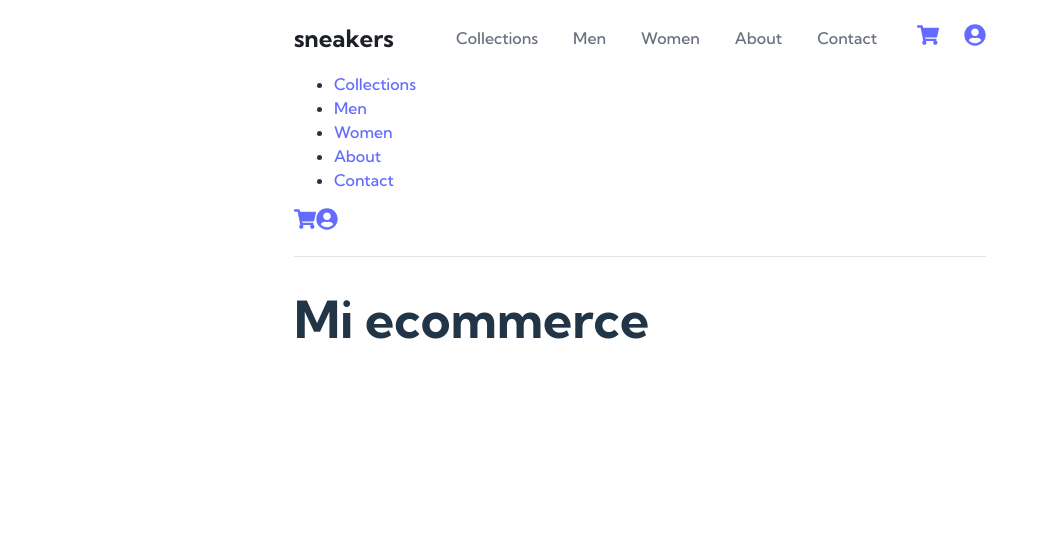
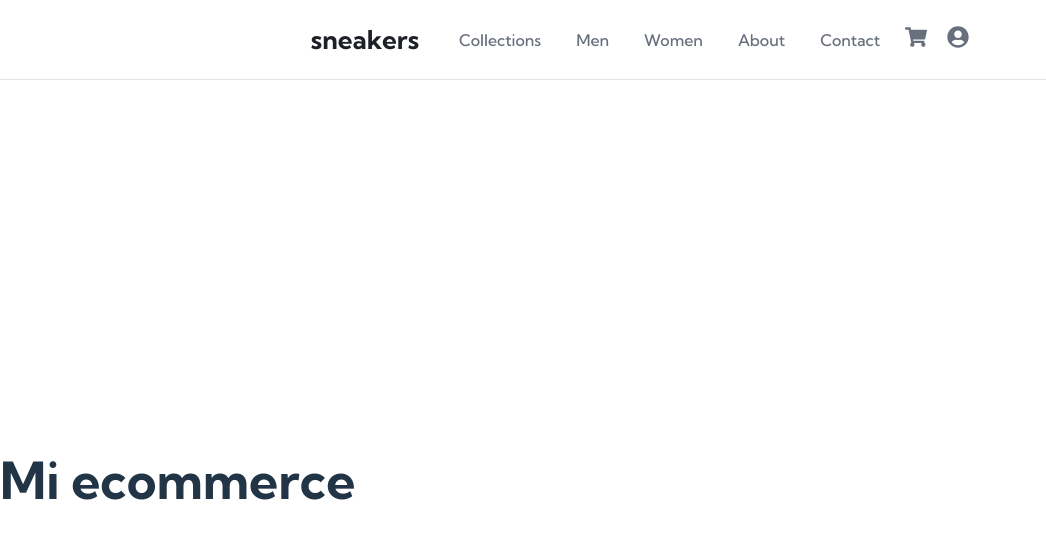
Before and after one commit to ceciliagutz/ecommerceproductpage, a React (Vite) app: page / in a window 1280 px wide. Shown: the top 538 px of the page, without its empty margins (0-1046 px from the left). Built offline with nearby package versions, Linux system fonts and the light colour scheme.

Commit message:
feat: limitar ancho en desktop, reordenar iconos, ajustar espacis, responsivo

```diff
--- a/index.html
+++ b/index.html
@@ -4,7 +4,7 @@
     <meta charset="UTF-8" />
     <link rel="icon" type="image/svg+xml" href="/vite.svg" />
     <meta name="viewport" content="width=device-width, initial-scale=1.0" />
-    <title>Vite + React</title>
+    <title>Ecommerce Product Page</title>
     <link href="https://fonts.googleapis.com/css2?family=Kumbh+Sans:wght@400;500;700&display=swap" rel="stylesheet">
   </head>
   <body>
--- a/src/components/navbar/navbar.css
+++ b/src/components/navbar/navbar.css
@@ -2,39 +2,64 @@ body {
   margin: 0;
   font-family: 'Kumbh Sans', sans-serif;
   background-color: white;
-  padding: 0;
-  display: block;
+  padding-top: 80px;
+
 }
 
-/* Navbar */
+
 .navbar {
-  display: grid;
-  grid-template-columns: auto 1fr auto; /* Logo | Menú | Iconos */
+  position: fixed;
+  top: 0;
+  width: 100%;
+  display: flex;
+  justify-content: center;
   align-items: center;
+  z-index: 1000;
+  background: white;
+  border-bottom: 1px solid #e4e4e4;
+}
+
+.navbar-container {
+  display: flex;
+ grid-template-columns: min-content 1fr min-content;
+  align-items: center;
+  justify-content: space-between;
   column-gap: 40px;
-  max-width: 1280px;      /* 👈 ahora más ancho */
-  margin: 0 auto;         /* centrado */
+  max-width: 1440px;
+  margin: 0 auto;
+  width: auto;
   padding: 20px 0;
-  background-color: white;
-  border-bottom: 1px solid #e4e4e4;
-  position: sticky;
-  top: 0;
-  z-index: 1000;
+  background: transparent;
+  border: none ;
+  border-radius: 0;
+  box-shadow: none;
+}
+.nav-left {
+  display: flex;
+  align-items: center;
+  gap: 32px;
+}
+
+.logo {
+  grid-column: 1;
 }
 
 .logo a {
   font-weight: 700;
-  font-size: 24px;
+  font-size: 26px;
   color: #1d2026;
   text-decoration: none;
+  display: block;
 }
 
 .nav-links {
+  grid-column: 2;
   display: flex;
-  gap: 35px;   /* separación entre links */
+  gap: 35px;
   list-style: none;
   margin: 0;
   padding: 0;
+  align-items: center;
 }
 
 .nav-links a {
@@ -46,59 +71,94 @@ body {
 }
 
 .nav-links a:hover {
-  color: #1d2026;
+  color: #ff7e1b;
 }
 
 .nav-icons {
+  grid-column: 3;
   display: flex;
-  gap: 28px; /* separación carrito/usuario */
+  gap: 20px;
   align-items: center;
+  justify-self: end;
+  margin-left: -15px;
+
 }
 
-.desktop-icons {
-  display: flex;
-  gap: 25px;
-}
 
 .menu-toggle {
   display: none;
   cursor: pointer;
   background: none;
+  border: none;
   color: #1d2026;
 }
+.close-menu {
+  display: none;
+}
+
 
 /* Responsive */
 @media (max-width: 1024px) {
   .navbar {
-    display: flex;
-    justify-content: space-between;
+    grid-template-columns: auto 1fr auto;
     padding: 15px 20px;
-  }
-
-  .nav-links {
-    position: absolute;
-    top: 70px;
-    left: 0;
-    width: 100%;
-    flex-direction: column;
-    background-color: #fff;
-    display: none;
-    padding: 20px;
-    gap: 15px;
-    box-shadow: 0 2px 5px rgba(0,0,0,0.1);
-  }
-
-  .nav-links.active {
-    display: flex;
-  }
-
-  .desktop-icons {
-    display: none;
   }
 
   .menu-toggle {
     display: block;
-    order: -1;
-    margin-right: auto;
+    grid-column: 1;
+  }
+
+  .logo {
+    grid-column: 2;
+    justify-self: center;
+    text-align: center;
+  }
+
+  .nav-icons {
+    grid-column: 3;
+    justify-self: center ;
+
+  }
+
+  .nav-links {
+    position: fixed;
+    top: 0px;
+    left: -100%;
+    width: min(80vw, 320px);
+    height: 100vh;
+    flex-direction: column;
+    background-color: #fff;
+    padding: 80px 20px;
+    gap: 20px;
+    transition: left 0.3s ease;
+    box-shadow: 0 2px 5px rgba(0, 0, 0, 0.15);
+    z-index: 1200;
+  }
+
+  .nav-links.active {
+    left: 0;
+  }
+
+  .overlay {
+    position: fixed;
+    inset: 0;
+    background: rgba(0, 0, 0, 0.4);
+    backdrop-filter: blur(3px);
+    z-index: 1100;
+  }
+
+  .nav-links li {
+    margin: 6px 0;
+  }
+   .close-menu {
+    display: block;
+    background: none;
+    border: none;
+    font-size: 24px;
+    cursor: pointer;
+    align-self: flex-end;
+    margin-bottom: 30px;
+    color: #1d2026;
   }
 }
--- a/src/components/navbar/navbar.jsx
+++ b/src/components/navbar/navbar.jsx
@@ -5,49 +5,42 @@ import "./navbar.css";
 
 function Navbar() {
   const [menuOpen, setMenuOpen] = useState(false);
-  const toggleMenu = () => setMenuOpen(!menuOpen);
+
+  const toggleMenu = () => { setMenuOpen(!menuOpen); };
 
   return (
     <nav className="navbar">
-
-      <div className="logo">
-        <Link to="/">sneakers</Link>
-      </div>
-
-
-      <ul className="nav-links">
-        <li><Link to="/collections">Collections</Link></li>
-        <li><Link to="/men">Men</Link></li>
-        <li><Link to="/women">Women</Link></li>
-        <li><Link to="/about">About</Link></li>
-        <li><Link to="/contact">Contact</Link></li>
-      </ul>
-
-
-      <div className="desktop-icons">
-        <Link to="/cart"><FaShoppingCart size={22} /></Link>
-        <Link to="/profile"><FaUserCircle size={22} /></Link>
-      </div>
-
-
-      <button className="menu-toggle" onClick={toggleMenu} aria-label="Menú">
+      <div className="navbar-container">
+ <button className="menu-toggle" onClick={toggleMenu} aria-label="Menú">
         {menuOpen ? <FaTimes size={25} /> : <FaBars size={25} />}
       </button>
 
-
-      <aside className={`side-menu ${menuOpen ? "active" : ""}`}>
-        <ul>
+        <div className="logo">
+          <Link to="/">sneakers</Link>
+        </div>
+<div className="nav-left">
+        <ul className={`nav-links ${menuOpen ? "active" : ""}`} >
+          <button className="close-menu" onClick={toggleMenu} aria-label="Cerrar menú">
+            <FaTimes size={25} />
+          </button>
           <li><Link to="/collections" onClick={toggleMenu}>Collections</Link></li>
           <li><Link to="/men" onClick={toggleMenu}>Men</Link></li>
           <li><Link to="/women" onClick={toggleMenu}>Women</Link></li>
           <li><Link to="/about" onClick={toggleMenu}>About</Link></li>
           <li><Link to="/contact" onClick={toggleMenu}>Contact</Link></li>
         </ul>
-        <div className="mobile-icons">
-          <Link to="/cart"><FaShoppingCart size={22} /></Link>
-          <Link to="/profile"><FaUserCircle size={22} /></Link>
-        </div>
-      </aside>
+      </div>
+      <div className="nav-icons">
+        <Link to="/cart" aria-label="Carrito de compras">
+          <FaShoppingCart size={22} color="#69707d"/>
+        </Link>
+        <Link to="/profile" aria-label="Perfil">
+          <FaUserCircle size={22} color="#69707d"/>
+        </Link>
+      </div>
+      </div>
+
+      {menuOpen && <div className="overlay" onClick={toggleMenu}></div>}
     </nav>
   );
 }
```
